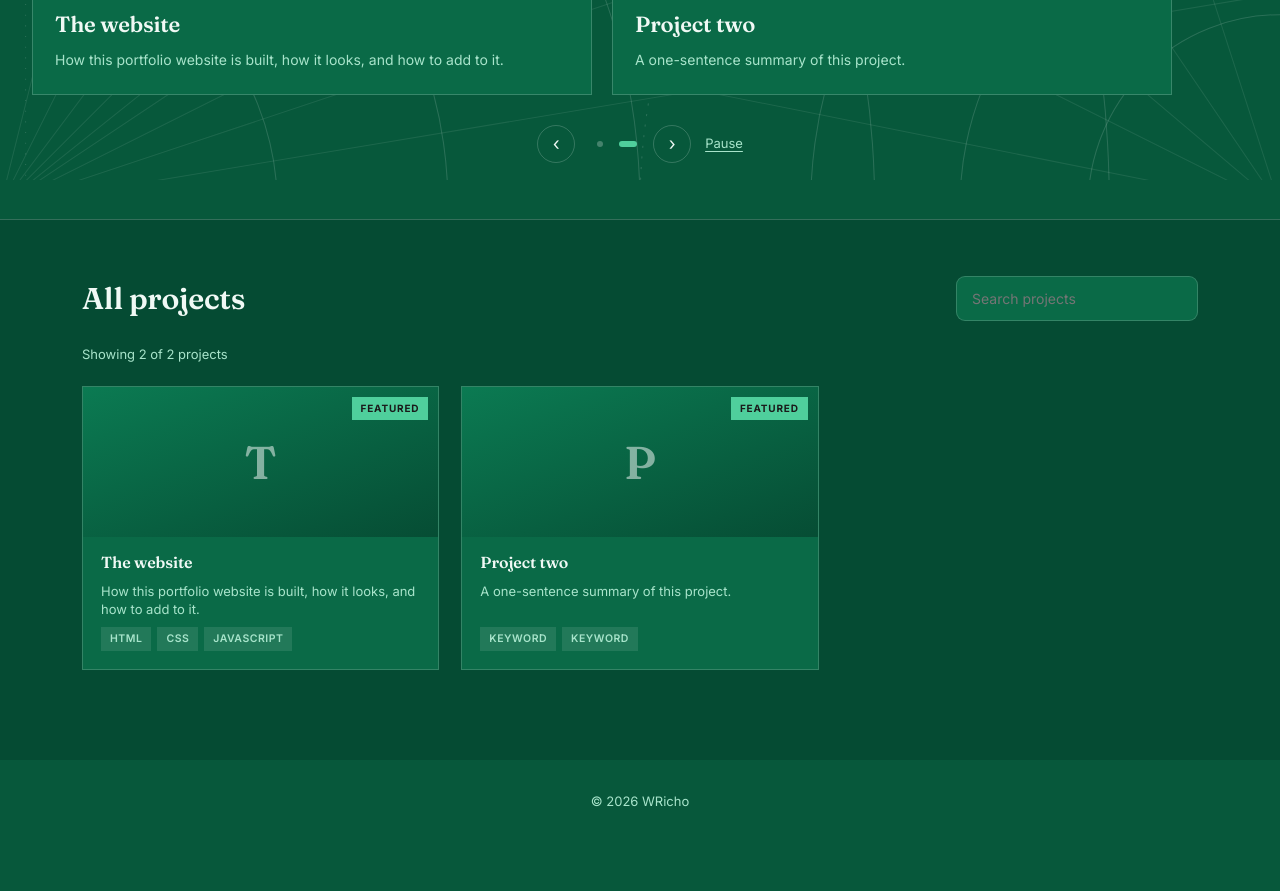
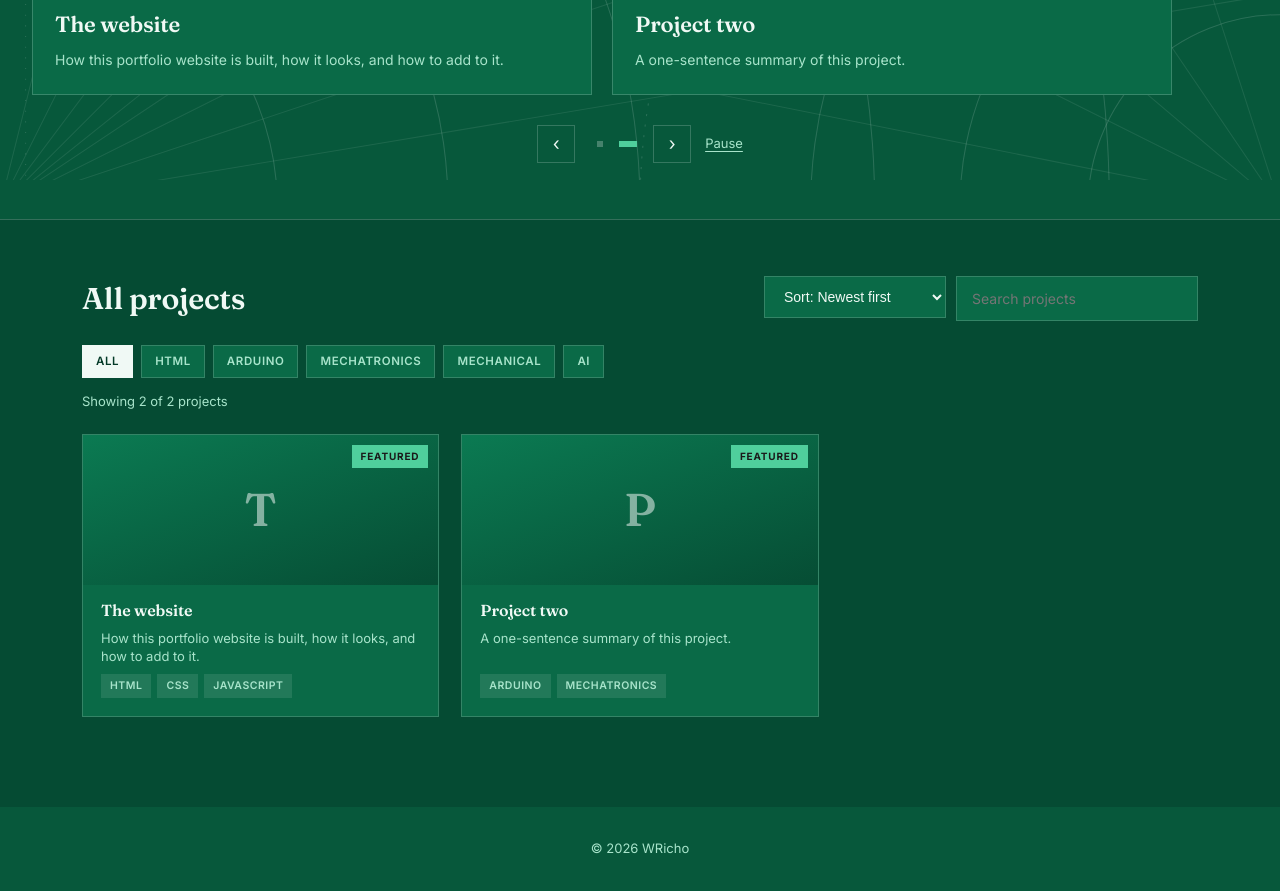
Before and after one commit to WRicho/PersonalPortfolio, a plain HTML site: page index.html in a window 1280 px wide. Shown: the part 620-1511 px from the top of the page. Before the commit the page ends 1463 px from the top, so only its background shows below. Drawn offline with Linux system fonts and the light colour scheme.

Commit message:
Tweaks to template

```diff
--- a/css/style.css
+++ b/css/style.css
@@ -55,7 +55,7 @@ a { color: inherit; }
 }
 .skip-link {
   position: absolute; left: 12px; top: -48px; z-index: 100;
-  background: var(--gold); color: #1a1a1a; padding: 10px 16px; border-radius: 8px;
+  background: var(--gold); color: #1a1a1a; padding: 10px 16px; border-radius: 0;
   font-weight: 600; text-decoration: none; transition: top .15s;
 }
 .skip-link:focus { top: 12px; }
@@ -123,7 +123,7 @@ a { color: inherit; }
 
 .carousel-controls { display: flex; align-items: center; justify-content: center; gap: 14px; margin-top: 18px; padding: 0 var(--gutter); }
 .icon-btn {
-  width: 38px; height: 38px; border-radius: 50%; background: transparent;
+  width: 38px; height: 38px; border-radius: 0; background: transparent;
   border: 1px solid var(--line); font-size: 18px; line-height: 1; transition: border-color .15s, color .15s;
 }
 .icon-btn:hover { border-color: var(--gold); color: var(--gold); }
@@ -131,7 +131,7 @@ a { color: inherit; }
 .text-btn:hover { color: var(--ink); }
 .dots { display: flex; gap: 6px; }
 .dot { width: 22px; height: 22px; background: none; border: 0; display: grid; place-items: center; }
-.dot::before { content: ""; width: 6px; height: 6px; border-radius: 6px; background: rgba(255, 255, 255, .25); transition: all .2s; }
+.dot::before { content: ""; width: 6px; height: 6px; border-radius: 0; background: rgba(255, 255, 255, .25); transition: all .2s; }
 .dot[aria-current="true"]::before { width: 18px; background: var(--gold); }
 
 /* ---------- Projects section ---------- */
@@ -139,14 +139,20 @@ a { color: inherit; }
 .projects-head { display: flex; align-items: flex-end; justify-content: space-between; gap: 20px; flex-wrap: wrap; margin-bottom: 24px; }
 .projects h2 { font-family: var(--font-display); font-size: 30px; font-weight: 600; letter-spacing: -.3px; }
 .search input {
-  width: min(280px, 100%); padding: 11px 15px; border-radius: 9px;
+  width: min(280px, 100%); padding: 11px 15px; border-radius: 0;
   background: var(--bg-panel); border: 1px solid var(--card-line); color: var(--ink-on-paper); font-size: 14px;
 }
+.head-tools { display: flex; gap: 10px; flex-wrap: wrap; }
+.sort select {
+  padding: 11px 38px 11px 15px; border-radius: 0; font-size: 14px; cursor: pointer;
+  background: var(--bg-panel); border: 1px solid var(--card-line); color: var(--ink-on-paper);
+}
+.sort select:focus { outline: none; border-color: var(--rust); box-shadow: 0 0 0 3px rgba(240, 249, 245, .2); }
 .search input:focus { outline: none; border-color: var(--rust); box-shadow: 0 0 0 3px rgba(240, 249, 245, .2); }
 
 .tags { display: flex; flex-wrap: wrap; gap: 8px; margin-bottom: 14px; }
 .tag-chip {
-  padding: 7px 13px; border-radius: 100px; background: var(--bg-panel); border: 1px solid var(--card-line);
+  padding: 7px 13px; border-radius: 0; background: var(--bg-panel); border: 1px solid var(--card-line);
   font-size: 11.5px; font-weight: 600; letter-spacing: .6px; text-transform: uppercase; color: var(--ink-on-paper-dim);
   transition: border-color .15s, color .15s, background .15s;
 }
@@ -227,7 +233,7 @@ a.brand { text-decoration: none; color: inherit; }
 .prose th, .prose td { text-align: left; padding: 10px 12px; border-bottom: 1px solid var(--card-line); }
 .prose th { font-weight: 600; }
 .prose pre { background: #043a28; color: #f2efe6; padding: 16px 18px; border-radius: 0; overflow-x: auto; font-size: 13.5px; line-height: 1.6; }
-.prose code { font-size: .92em; background: rgba(240, 249, 245, .1); padding: .1em .35em; border-radius: 4px; }
+.prose code { font-size: .92em; background: rgba(240, 249, 245, .1); padding: .1em .35em; border-radius: 0; }
 .prose pre code { background: none; padding: 0; }
 .prose blockquote { border-left: 3px solid var(--gold); padding-left: 16px; color: var(--ink-on-paper-dim); }
 
@@ -241,7 +247,7 @@ a.brand { text-decoration: none; color: inherit; }
 
 .project-links { display: flex; flex-wrap: wrap; gap: 10px; margin-top: 2em; }
 .btn {
-  display: inline-block; padding: 11px 18px; border-radius: 9px; font-size: 14px; font-weight: 600; text-decoration: none;
+  display: inline-block; padding: 11px 18px; border-radius: 0; font-size: 14px; font-weight: 600; text-decoration: none;
   background: var(--ink-on-paper); color: #043a28; transition: opacity .15s;
 }
 .prose a.btn { color: #043a28; }
--- a/data/projects.js
+++ b/data/projects.js
@@ -20,6 +20,7 @@
     imageAlt  short description of the image for screen readers (optional)
     tags      keywords for the card, the project page, and the filter buttons
     featured  true = also appears in the scrolling banner at the top
+    date      YYYY-MM-DD, used only for sorting (the year field is just for display)
     year      e.g. "2026" (optional)
 
   The order here is the order on the site: put newest projects first.
@@ -37,6 +38,7 @@ window.PROJECTS = [
     imageAlt: "",
     tags: ["HTML", "CSS", "JavaScript"],
     featured: true,
+    date: "2026-11-15",
     year: "November 2026"
   },
   {
@@ -45,8 +47,9 @@ window.PROJECTS = [
     summary: "A one-sentence summary of this project.",
     image: "",
     imageAlt: "",
-    tags: ["Keyword", "Keyword"],
+    tags: ["Arduino", "Mechatronics"],
     featured: true,
+    date: "2026-10-01",
     year: "2026"
   }
 ];
--- a/data/site.js
+++ b/data/site.js
@@ -6,6 +6,9 @@
 */
 
 window.SITE = {
+  // Filter buttons on the home page. A project shows under a button when its
+  // tags (in data/projects.js) include that exact word. Add, remove or rename freely.
+  filters: ["HTML", "Arduino", "Mechatronics", "Mechanical", "AI"],
   headline: "Engineering projects, from first sketch to working prototype.",
   intro: "A selection of my mechanical and mechatronics engineering work.",
   links: [
--- a/index.html
+++ b/index.html
@@ -44,11 +44,24 @@
       <div class="wrap">
         <div class="projects-head">
           <h2 id="projects-title">All projects</h2>
-          <label class="search">
-            <span class="visually-hidden">Search projects</span>
-            <input type="search" id="search" placeholder="Search projects" autocomplete="off">
-          </label>
+          <div class="head-tools">
+            <label class="sort">
+              <span class="visually-hidden">Sort projects</span>
+              <select id="sort">
+                <option value="newest">Sort: Newest first</option>
+                <option value="oldest">Sort: Oldest first</option>
+                <option value="az">Sort: A to Z</option>
+                <option value="za">Sort: Z to A</option>
+              </select>
+            </label>
+            <label class="search">
+              <span class="visually-hidden">Search projects</span>
+              <input type="search" id="search" placeholder="Search projects" autocomplete="off">
+            </label>
+          </div>
         </div>
+
+        <div class="tags" id="tags" role="group" aria-label="Filter by keyword"></div>
         <p class="result-count" id="count" aria-live="polite"></p>
 
         <div class="grid" id="grid"></div>
--- a/js/app.js
+++ b/js/app.js
@@ -17,7 +17,7 @@
     heroTitle: $("#hero-title"), heroIntro: $("#hero-intro"),
     carousel: $("#carousel"), track: $("#track"), dots: $("#dots"),
     prev: $("#prev"), next: $("#next"), toggle: $("#toggle"),
-    search: $("#search"), count: $("#count"),
+    search: $("#search"), tags: $("#tags"), sort: $("#sort"), count: $("#count"),
     grid: $("#grid"), empty: $("#empty")
   };
 
@@ -110,17 +110,49 @@
   el.carousel.addEventListener("mouseleave", function () { if (!paused) startAutoplay(); });
   el.carousel.addEventListener("focusout", function () { if (!paused) startAutoplay(); });
 
-  /* ---------- project grid, search ---------- */
+  /* ---------- project grid: keyword buttons, sort, search ---------- */
+  var activeTag = null;
+  var filters = Array.isArray(site.filters) ? site.filters : [];
+
+  function renderTags() {
+    if (!filters.length) { el.tags.hidden = true; return; }
+    el.tags.innerHTML = ['<button class="tag-chip" type="button" data-all="1" aria-pressed="' + (activeTag === null) + '">All</button>']
+      .concat(filters.map(function (t) {
+        return '<button class="tag-chip" type="button" data-tag="' + esc(t) + '" aria-pressed="' + (activeTag === t) + '">' + esc(t) + "</button>";
+      })).join("");
+  }
+  el.tags.addEventListener("click", function (e) {
+    var chip = e.target.closest(".tag-chip");
+    if (!chip) return;
+    activeTag = chip.dataset.all || activeTag === chip.dataset.tag ? null : chip.dataset.tag;
+    renderTags();
+    renderGrid();
+  });
+
+  function time(p) {
+    var t = Date.parse(p.date || p.year || "");
+    return isNaN(t) ? 0 : t;
+  }
+  function sorted(list) {
+    var how = el.sort.value;
+    return list.slice().sort(function (a, b) {
+      if (how === "oldest") return time(a) - time(b);
+      if (how === "az") return String(a.title).localeCompare(String(b.title));
+      if (how === "za") return String(b.title).localeCompare(String(a.title));
+      return time(b) - time(a);
+    });
+  }
+
   function matches(p) {
     var q = el.search.value.trim().toLowerCase();
-    var inTag = true;
+    var inTag = !activeTag || (p.tags || []).some(function (t) { return t.toLowerCase() === activeTag.toLowerCase(); });
     var inText = !q || [p.title, p.summary, (p.tags || []).join(" ")]
       .some(function (s) { return String(s || "").toLowerCase().indexOf(q) !== -1; });
     return inTag && inText;
   }
 
   function renderGrid() {
-    var list = projects.filter(matches);
+    var list = sorted(projects.filter(matches));
     el.grid.innerHTML = list.map(function (p) {
       return '<article class="card" style="' + artStyle(p) + '">' +
         (p.featured ? '<span class="badge">Featured</span>' : "") +
@@ -143,8 +175,10 @@
       : "";
   }
   el.search.addEventListener("input", renderGrid);
+  el.sort.addEventListener("change", renderGrid);
 
   /* ---------- go ---------- */
   renderCarousel();
+  renderTags();
   renderGrid();
 })();
```
